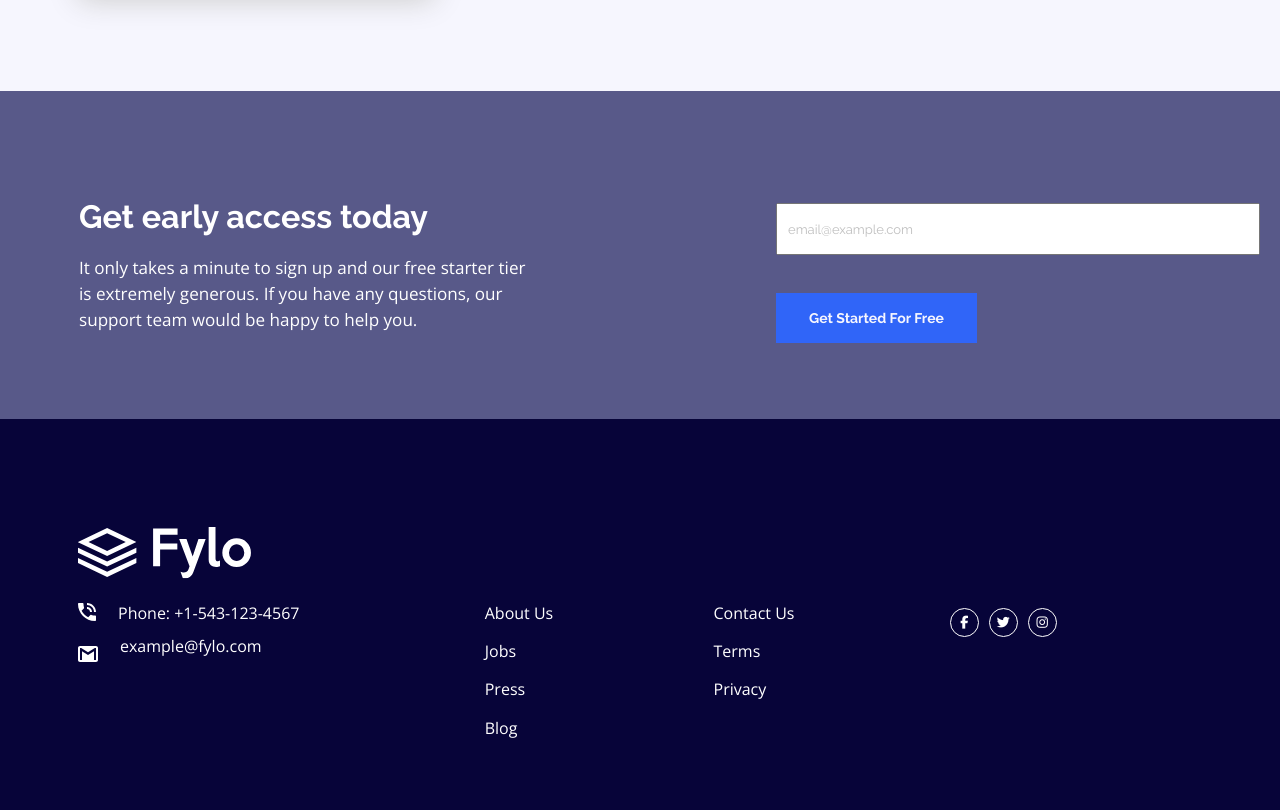
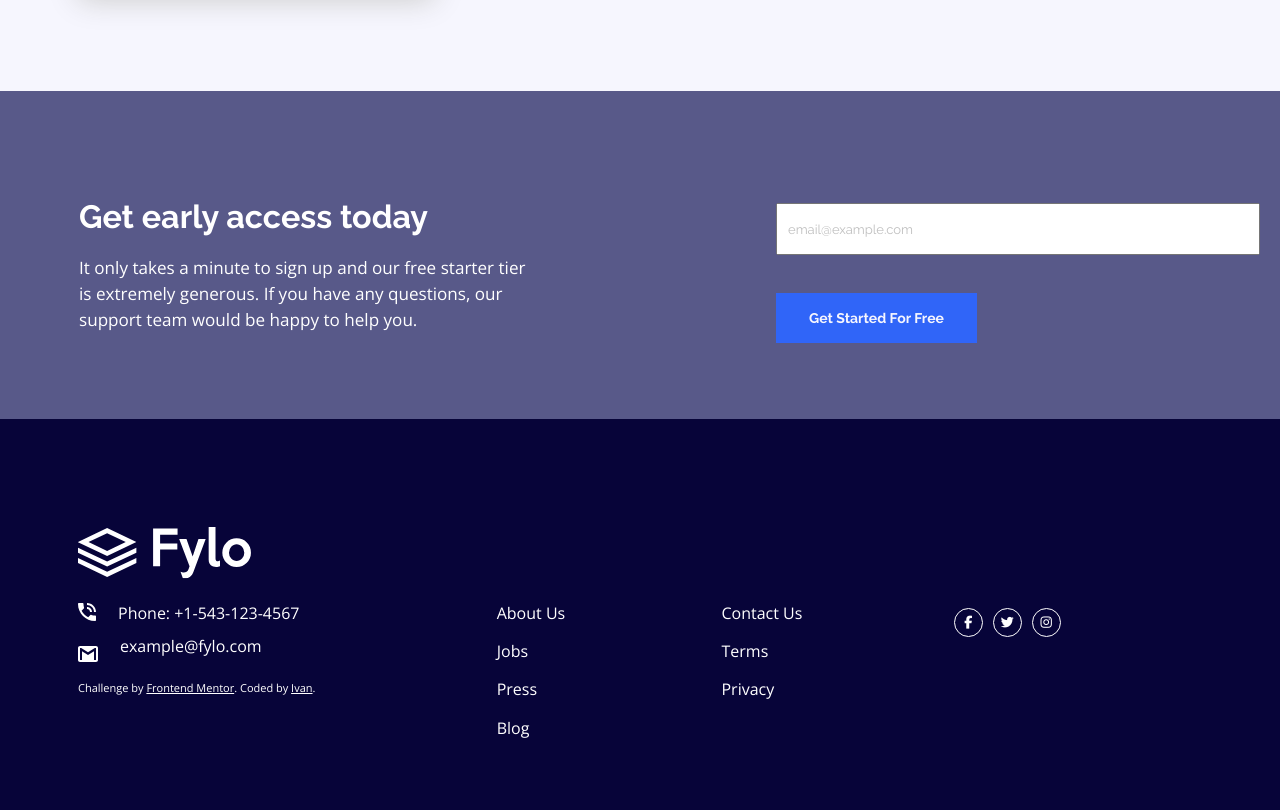
Before and after one commit to Lino-OTM/Fylo-landing-page-with-two-column-layout, a plain HTML site: page index.html in a window 1280 px wide. Shown: the part 1449-2259 px from the top of the page. Drawn offline with nearby package versions, Linux system fonts and the light colour scheme.

Commit message:
Added my name to the watermark

```diff
--- a/index.html
+++ b/index.html
@@ -180,6 +180,12 @@
           <img src="./images/icon-email.svg" alt="Email icon" />
           <p class="footer__contact-info-email">example@fylo.com</p>
         </div>
+        <p class="attribution">
+          Challenge by
+          <a href="https://www.frontendmentor.io?ref=challenge" target="_blank"
+            >Frontend Mentor</a
+          >. Coded by <a href="#">Ivan</a>.
+        </p>
       </div>
 
       <ul class="footer__first-links-wrapper">
@@ -201,12 +207,5 @@
         <i class="fa-brands fa-instagram"></i>
       </div>
     </footer>
-
-    <!-- <p class="attribution"> -->
-    <!-- Challenge by -->
-    <!-- <a href="https://www.frontendmentor.io?ref=challenge" target="_blank" -->
-    <!-- >Frontend Mentor</a -->
-    <!-- >. Coded by <a href="#">Your Name Here</a>. -->
-    <!-- </p> -->
   </body>
 </html>
--- a/scss/style.scss
+++ b/scss/style.scss
@@ -333,10 +333,11 @@ html {
   }
 }
 
-// .attribution {
-// font-size: 11px;
-// text-align: center;
-// }
-// .attribution a {
-// color: hsl(228, 45%, 44%);
-// }
+.attribution {
+  text-align: center;
+font-size: 1.1rem;
+text-align: start;
+}
+.attribution a {
+color: #ffffff;
+}
```
Also changed, not shown: css/style.css, 1 other file.
